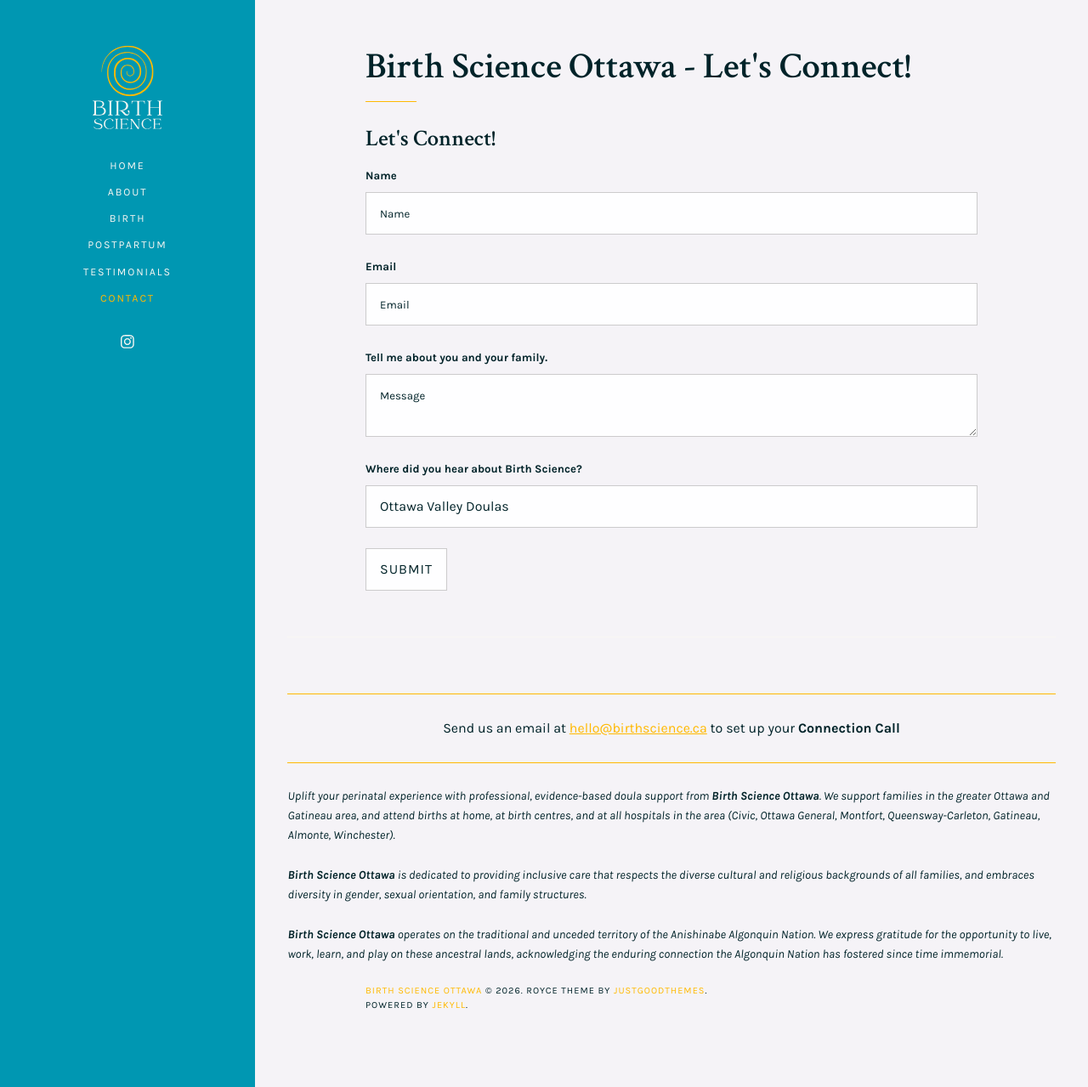
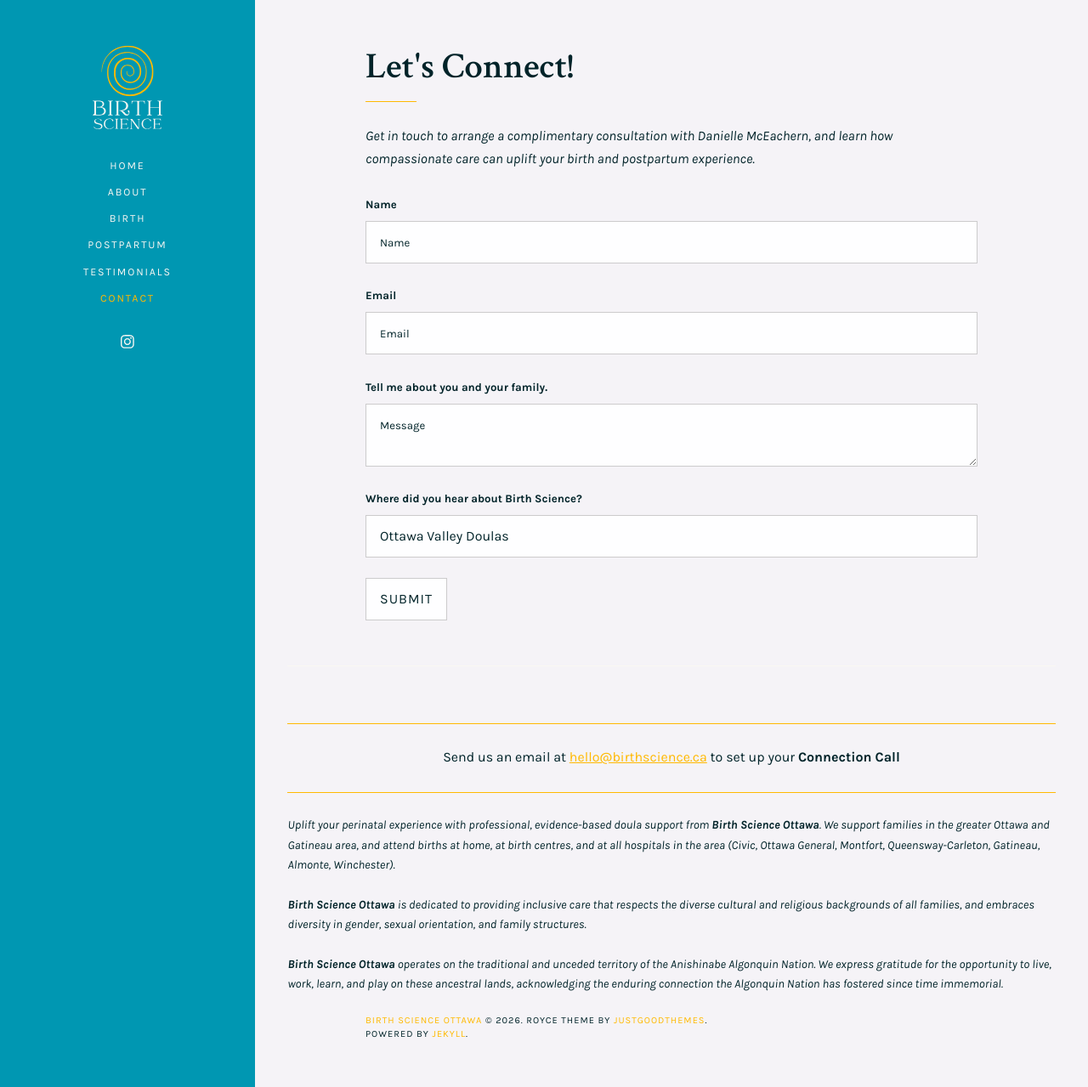
Before and after one commit to mch3rry/mypage, a Jekyll site: the page built from contact.html, in a window 1280 px wide and 1279 px high. Shown: the whole window at 85% size. Built offline with Jekyll 4.4.1, drawn with Linux system fonts in a browser that asks for light colours.

Commit message:
Update contact.html

```diff
--- a/contact.html
+++ b/contact.html
@@ -1,18 +1,11 @@
 ---
 layout: page
-title: Birth Science Ottawa - Let's Connect!
+title: Let's Connect!
 ---
-
-<!--
-  To make this form work you have to:
-  1. defined "email: youremail@email.com" in _config.yml file.
-  2. verify your form on formspree.io.
--->
-
-<h3>Let's Connect!</h3>
+<p></p>
+<p><i>Get in touch to arrange a complimentary consultation with Danielle McEachern, and learn how compassionate care can uplift your birth and postpartum experience.</i></p>
 
       <form id="fs-frm" name="registration-form" accept-charset="utf-8" action="https://submit-form.com/QsYxedwob" method="post">
-
         <input type="hidden" name="_redirect" value="https://birthscience.ca/thanks"/>
         <fieldset id="fs-frm-inputs">
           <label for="name">Name</label>
```
